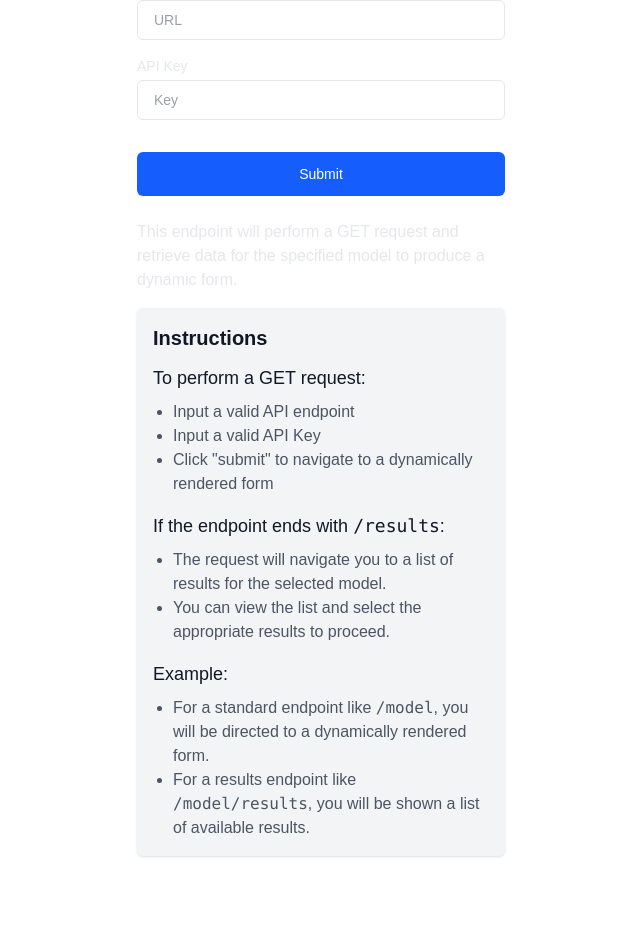
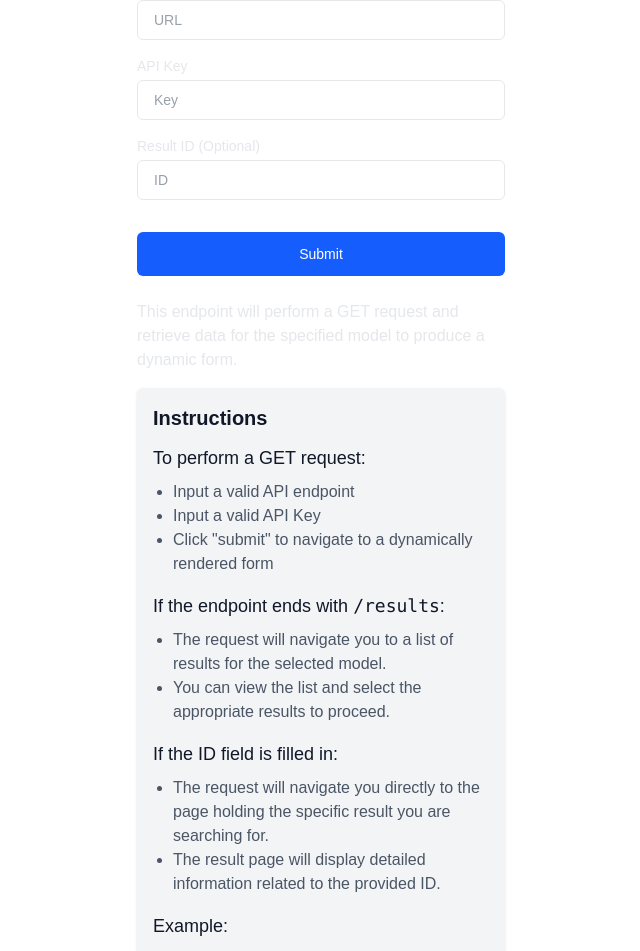
Before and after one commit to AlexVNep/merlynn-web-app, a Next.js app: page /dashboard in a window 1280 px wide. Shown: the part 313-1264 px from the top of the page, without its empty margins (319-959 px from the left). Before the commit the page ends 1185 px from the top, so only its background shows below. Built offline with nearby package versions, Linux system fonts and the light colour scheme; no server answers; sample sign-in values are in the browser's storage.

Commit message:
feat: Add ID input to form for direct access to single result

```diff
--- a/app/dashboard/page.tsx
+++ b/app/dashboard/page.tsx
@@ -57,6 +57,19 @@ export default function DashboardPage() {
                     proceed.
                   </li>
                 </ul>
+                <p className="text-lg font-medium mb-2 mt-4">
+                  If the ID field is filled in:
+                </p>
+                <ul className="list-disc pl-5 text-gray-600">
+                  <li>
+                    The request will navigate you directly to the page holding
+                    the specific result you are searching for.
+                  </li>
+                  <li>
+                    The result page will display detailed information related to
+                    the provided ID.
+                  </li>
+                </ul>
                 <p className="text-lg font-medium mb-2 mt-4">Example:</p>
                 <ul className="list-disc pl-5 text-gray-600">
                   <li>
@@ -67,6 +80,10 @@ export default function DashboardPage() {
                     For a results endpoint like <code>/model/results</code>, you
                     will be shown a list of available results.
                   </li>
+                  <li>
+                    If an ID is provided (e.g., <code>/model/results/123</code>
+                    ), you will be taken directly to the specific result page.
+                  </li>
                 </ul>
               </div>
             </div>
--- a/app/results/[id]/page.tsx
+++ b/app/results/[id]/page.tsx
@@ -50,7 +50,7 @@ export default function ResultDetail({
           onClick={() => router.back()}
           className="mt-4 px-4 py-2 bg-blue-600 text-white rounded-lg"
         >
-          Back to Results
+          Back
         </button>
       </section>
     </div>
--- a/app/ui/ApiForm.tsx
+++ b/app/ui/ApiForm.tsx
@@ -6,16 +6,26 @@ import Button from "../components/Button";
 
 export default function ApiForm() {
   const router = useRouter();
-  const [formState, setFormState] = useState({ url: "", key: "" });
+  const [formState, setFormState] = useState({ url: "", key: "", id: "" });
 
   const handleSubmit = useCallback(
     (e: React.FormEvent) => {
       e.preventDefault();
 
-      const { url } = formState;
-      const searchParams = new URLSearchParams(formState).toString();
+      const { url, id } = formState;
+      const searchParams = new URLSearchParams({
+        url,
+        key: formState.key,
+      }).toString();
 
-      const route = url.endsWith("/results") ? "/results" : "/submit";
+      let route;
+      if (id) {
+        route = `/results/${id}`;
+      } else if (url.endsWith("/results")) {
+        route = "/results";
+      } else {
+        route = "/submit";
+      }
 
       router.push(`${route}?${searchParams}`);
     },
@@ -23,7 +33,7 @@ export default function ApiForm() {
   );
 
   return (
-    <div className="">
+    <div>
       <form onSubmit={handleSubmit} className="w-full flex flex-col gap-4">
         <div>
           <label className="block text-sm font-medium text-gray-200">
@@ -34,7 +44,7 @@ export default function ApiForm() {
             placeholder="URL"
             id="url"
             name="url"
-            className="mt-1 w-full px-4 p-2  h-10 rounded-md border border-gray-200 bg-white text-sm text-gray-700"
+            className="mt-1 w-full px-4 p-2 h-10 rounded-md border border-gray-200 bg-white text-sm text-gray-700"
             value={formState.url}
             onChange={(e) =>
               setFormState({ ...formState, url: e.target.value })
@@ -50,11 +60,25 @@ export default function ApiForm() {
             placeholder="Key"
             name="key"
             id="key"
-            className="mt-1 w-full px-4 p-2  h-10 rounded-md border border-gray-200 bg-white text-sm text-gray-700"
+            className="mt-1 w-full px-4 p-2 h-10 rounded-md border border-gray-200 bg-white text-sm text-gray-700"
             value={formState.key}
             onChange={(e) =>
               setFormState({ ...formState, key: e.target.value })
             }
+          />
+        </div>
+        <div>
+          <label className="block text-sm font-medium text-gray-200">
+            Result ID (Optional)
+          </label>
+          <input
+            type="text"
+            placeholder="ID"
+            name="id"
+            id="id"
+            className="mt-1 w-full px-4 p-2 h-10 rounded-md border border-gray-200 bg-white text-sm text-gray-700"
+            value={formState.id}
+            onChange={(e) => setFormState({ ...formState, id: e.target.value })}
           />
         </div>
         <div className="mt-4">
```
Also changed, not shown: app/actions/actions.ts (+29 -0 lines).
